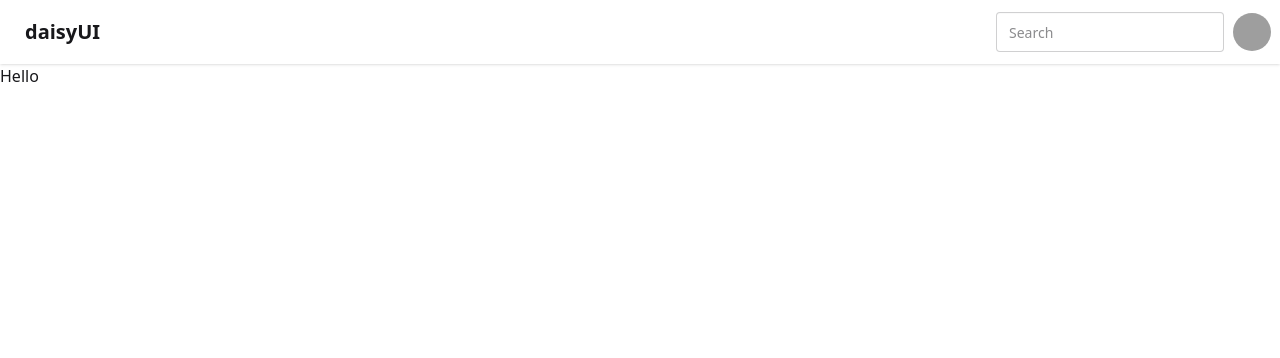
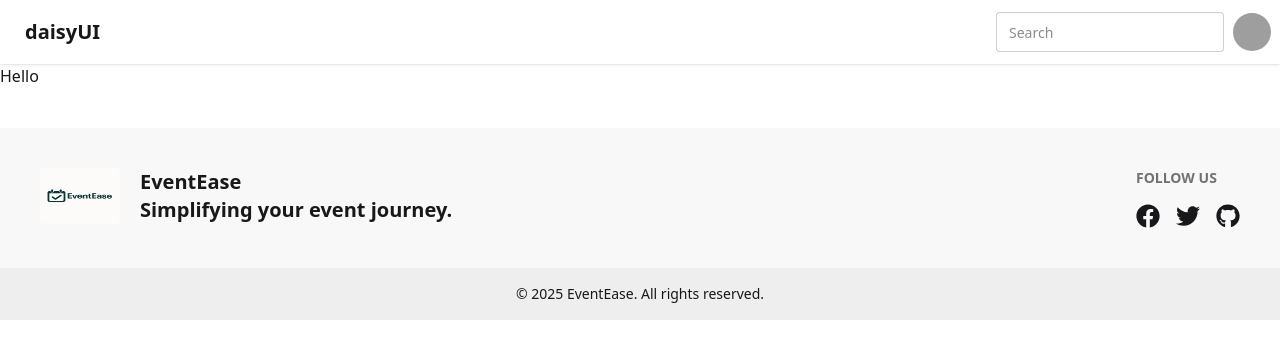
Before and after one commit to Sabuj-Chowdhury/Event-Management-Web-Application, a React (Vite) app in the folder client/: page / in a window 1280 px wide. Shown: the top 358 px of the page. Built offline with nearby package versions, Linux system fonts and the light colour scheme; grey boxes are pictures that could not be loaded.

Commit message:
footer add

```diff
--- /dev/null
+++ b/client/src/components/Footer.jsx
@@ -0,0 +1,59 @@
+import { FaFacebook, FaTwitter, FaGithub } from "react-icons/fa";
+
+const Footer = () => {
+  return (
+    <footer className="bg-base-200 text-base-content mt-10">
+      <div className="footer p-10 max-w-7xl mx-auto md:flex md:justify-between">
+        <aside className="flex gap-5">
+          <img
+            src="/EventEase.png"
+            alt="EventEase Logo"
+            className="w-20 h-14 rounded"
+          />
+          <p className="font-semibold text-xl">
+            EventEase
+            <br />
+            Simplifying your event journey.
+          </p>
+        </aside>
+
+        <nav>
+          <h6 className="footer-title">Follow Us</h6>
+          <div className="flex space-x-4 text-2xl">
+            <a
+              href="https://facebook.com"
+              target="_blank"
+              rel="noopener noreferrer"
+              className="hover:text-blue-500"
+            >
+              <FaFacebook />
+            </a>
+            <a
+              href="https://twitter.com"
+              target="_blank"
+              rel="noopener noreferrer"
+              className="hover:text-sky-500"
+            >
+              <FaTwitter />
+            </a>
+            <a
+              href="https://github.com"
+              target="_blank"
+              rel="noopener noreferrer"
+              className="hover:text-gray-600"
+            >
+              <FaGithub />
+            </a>
+          </div>
+        </nav>
+      </div>
+      <div className="footer footer-center p-4 bg-base-300 text-base-content">
+        <aside>
+          <p>© {new Date().getFullYear()} EventEase. All rights reserved.</p>
+        </aside>
+      </div>
+    </footer>
+  );
+};
+
+export default Footer;
--- a/client/src/layout/MainLayout.jsx
+++ b/client/src/layout/MainLayout.jsx
@@ -1,9 +1,10 @@
 import { Outlet } from "react-router";
 import Navbar from "../components/Navbar";
+import Footer from "../components/Footer";
 
 const MainLayout = () => {
   return (
-    <div>
+    <div className="">
       {/* Navbar */}
       <Navbar />
 
@@ -12,6 +13,7 @@ const MainLayout = () => {
         <Outlet />
       </div>
       {/* Footer */}
+      <Footer />
     </div>
   );
 };
```
